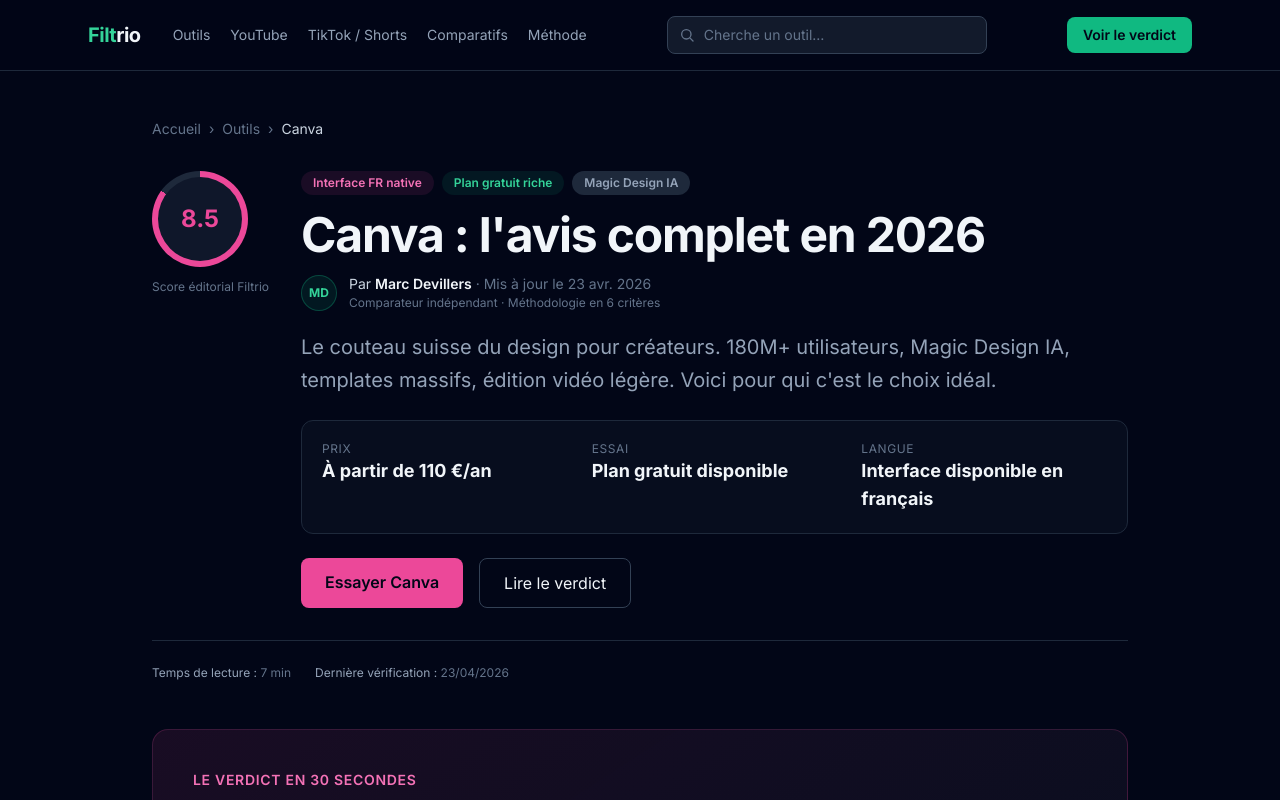
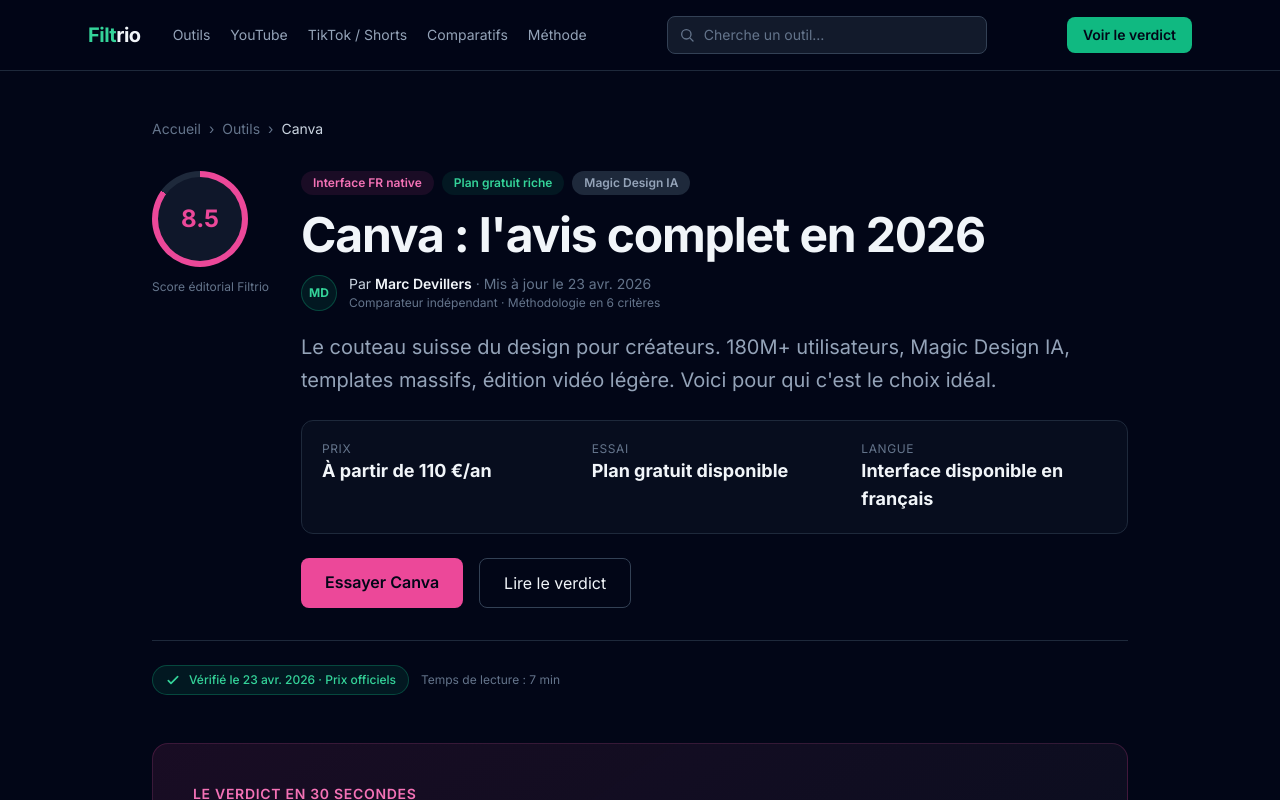
Before and after one commit to xmarko49x-create/filtrio, a Next.js app: page /outils/canva in a window 1280 px wide. Shown: the top 800 px of the page. Built offline with nearby package versions, Linux system fonts and the light colour scheme.

Commit message:
Filtrio: CTA par plan dans pricing + bandeau Verifie le X

```diff
--- a/components/fiche/FicheOutilLayout.tsx
+++ b/components/fiche/FicheOutilLayout.tsx
@@ -8,6 +8,7 @@
 import { JsonLd } from "@/components/JsonLd";
 import { AuthorByline } from "@/components/AuthorByline";
 import { AuthorBio } from "@/components/AuthorBio";
+import { formatDateFR } from "@/lib/author";
 import { getOutil, getOutilOrThrow, type TailwindColor } from "@/lib/outils";
 import {
   getReviewSchema,
@@ -175,14 +176,25 @@
           </div>
         </div>
 
-        <div className="flex flex-wrap gap-6 text-xs text-slate-500 border-t border-slate-800 pt-6 mt-8">
-          <div>
-            <span className="text-slate-400">Temps de lecture :</span>{" "}
-            {data.hero.tempsLecture} min
+        {/* Bandeau "Vérifié le X" — signal de fraîcheur visible (pattern Wirecutter / NerdWallet) */}
+        <div className="flex flex-wrap gap-3 items-center border-t border-slate-800 pt-6 mt-8">
+          <div className="inline-flex items-center gap-2 bg-emerald-500/10 border border-emerald-500/30 rounded-full px-3 py-1.5">
+            <svg
+              aria-hidden="true"
+              className="w-4 h-4 text-emerald-400"
+              fill="none"
+              viewBox="0 0 24 24"
+              stroke="currentColor"
+              strokeWidth="2.5"
+            >
+              <path strokeLinecap="round" strokeLinejoin="round" d="M5 13l4 4L19 7" />
+            </svg>
+            <span className="text-emerald-400 font-medium text-xs">
+              Vérifié le {formatDateFR(data.hero.lastCheck)} · Prix officiels
+            </span>
           </div>
-          <div>
-            <span className="text-slate-400">Dernière vérification :</span>{" "}
-            {data.hero.lastCheck}
+          <div className="text-xs text-slate-500">
+            Temps de lecture : {data.hero.tempsLecture} min
           </div>
         </div>
       </section>
@@ -378,6 +390,18 @@
                       <li key={i}>— {ft}</li>
                     ))}
                   </ul>
+                  {/* CTA par plan (pattern NerdWallet / G2 / Wirecutter) — un bouton tracké par ligne pricing */}
+                  {hasRealAffiliateLink && (
+                    <TrackedAffiliateLink
+                      href={outil.affiliateLink}
+                      outilSlug={outil.slug}
+                      outilName={outil.name}
+                      source="fiche"
+                      className={`mt-5 text-center text-sm font-semibold border border-${outil.color}-500/40 text-${outil.color}-400 hover:bg-${outil.color}-500/10 px-4 py-2.5 rounded-lg transition`}
+                    >
+                      Essayer ce plan →
+                    </TrackedAffiliateLink>
+                  )}
                 </div>
               ))}
             </div>
```
